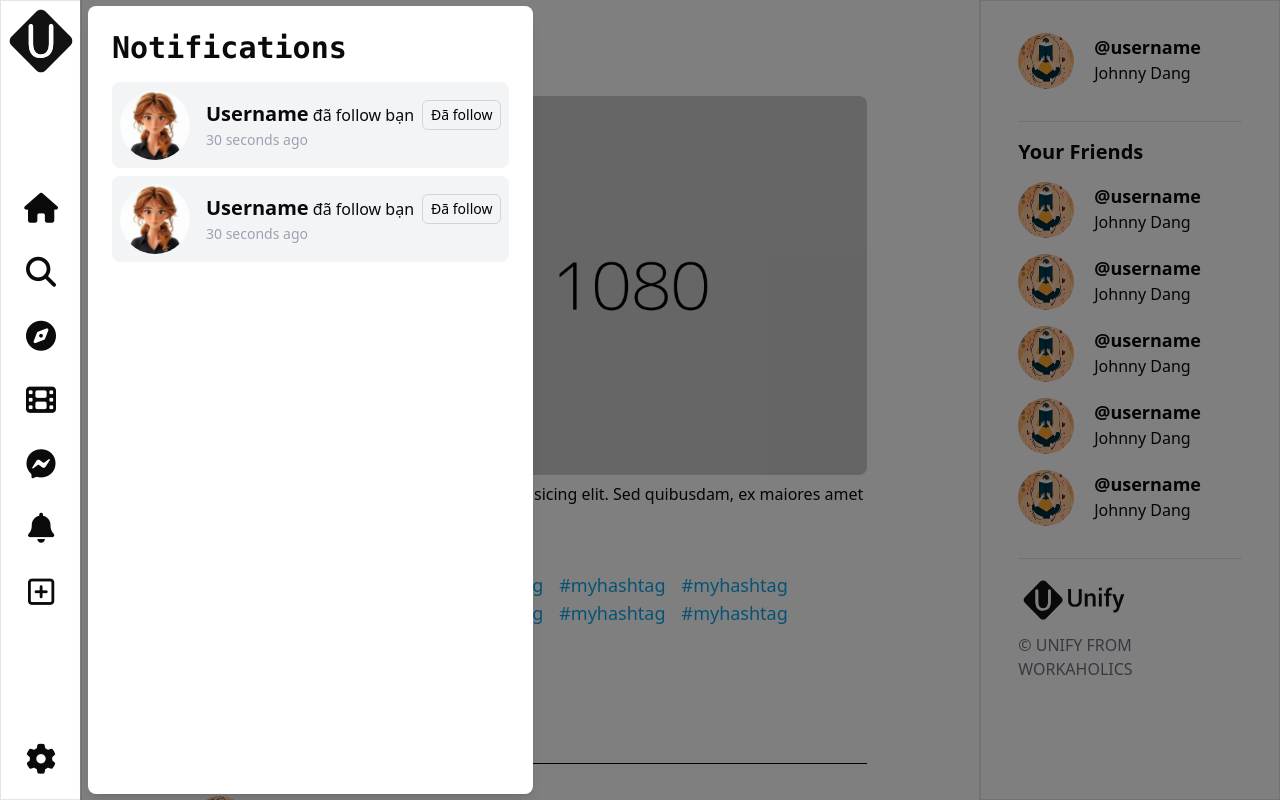
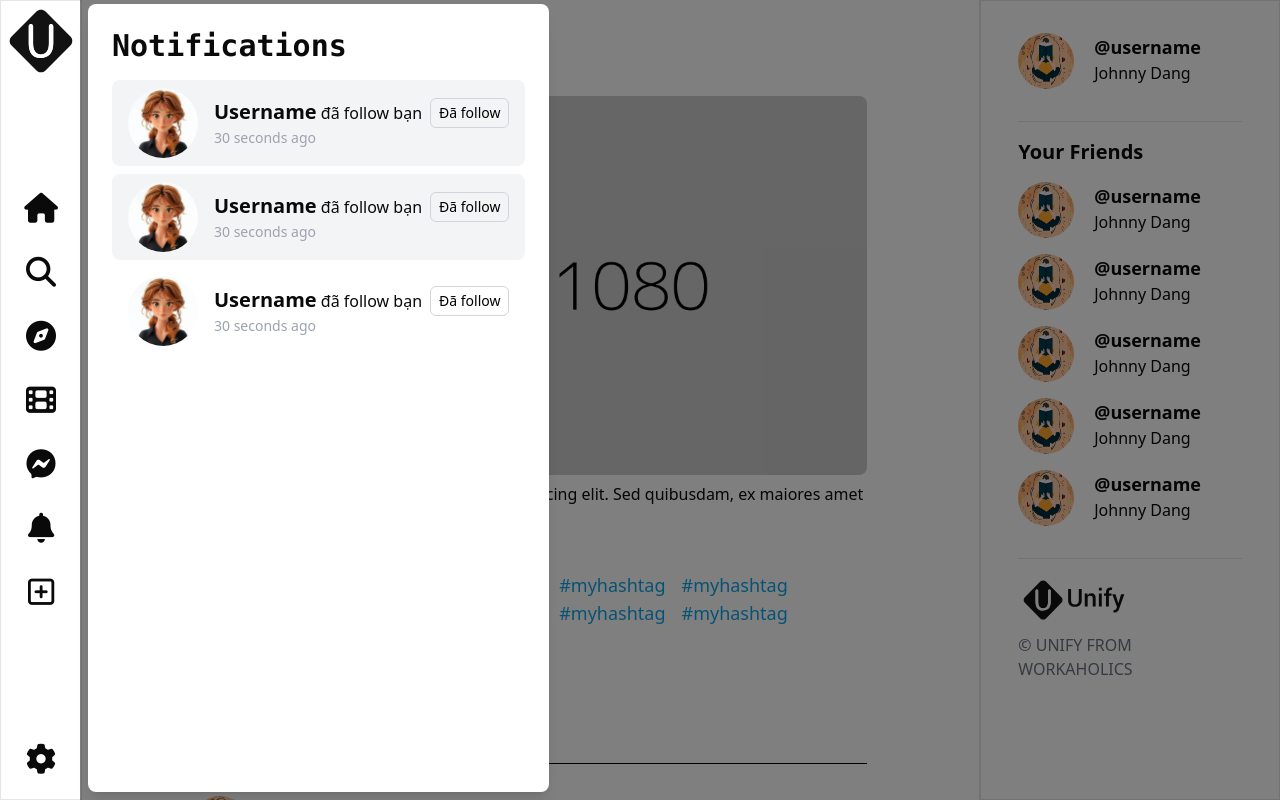
Before and after one commit to v06012005/UNIFY, a Next.js app in the folder frontend/: page / in a window 1280 px wide. Both pictures are taken after a click on the button "Notifications". Built offline with nearby package versions, Linux system fonts and the light colour scheme.

Commit message:
update notifications

```diff
--- a/frontend/components/global/SideBar.jsx
+++ b/frontend/components/global/SideBar.jsx
@@ -1,7 +1,7 @@
 "use client";
 
 import Image from "next/image";
-import React, { useState, useCallback, useEffect, useRef } from "react";
+import React, { useState, useEffect, useRef, useCallback } from "react";
 import Link from "next/link";
 import Avatar from "@/public/images/avt.jpg";
 
@@ -28,44 +28,21 @@ const NotificationButton = ({ iconClass, onClick }) => {
   );
 };
 
-const NotificationModal = ({ isNotificationOpen, onClose }) => {
-  const modalRef = useRef(null);
-
-  const handleClickOutside = (event) => {
-    if (modalRef.current && !modalRef.current.contains(event.target)) {
-      onClose();
-    }
-  };
-
-  useEffect(() => {
-    if (isNotificationOpen) {
-      document.addEventListener("mousedown", handleClickOutside);
-    } else {
-      document.removeEventListener("mousedown", handleClickOutside);
-    }
-    return () => {
-      document.removeEventListener("mousedown", handleClickOutside);
-    };
-  }, [isNotificationOpen]);
-
+const NotificationModal = ({ isNotificationOpen, modalRef }) => {
   if (!isNotificationOpen) return null;
 
   return (
-    <div className="fixed inset-0 bg-black bg-opacity-50 z-50 flex left-20 items-center">
+    <div className="fixed inset-0 left-20 bg-black bg-opacity-50 z-50 flex items-center">
       <div
         ref={modalRef}
-        className="bg-white left-2 rounded-lg shadow-lg w-128 p-6 relative"
+        className="bg-white left-2 rounded-lg shadow-lg w-128 p-6 relative mb-1"
         style={{ height: "calc(100vh - 0.3cm)" }}
       >
         <h1 className="font-extrabold text-3xl font-mono mb-4">
           Notifications
         </h1>
         <div className="grid place-content-start">
-          {[1, 2].map((_, index) => (
-            <div
-              key={index}
-              className="p-2 bg-gray-100 mb-2 rounded-lg items-center"
-            >
+          <div className="p-2 px-4 bg-gray-100 mb-2 rounded-lg items-center">
             <div className="flex items-center gap-4">
               <Image
                 src={Avatar}
@@ -77,20 +54,63 @@ const NotificationModal = ({ isNotificationOpen, onClose }) => {
               <div className="flex flex-col">
                 <div className="flex gap-2">
                   <p>
-                      <strong className="font-black text-xl">Username</strong>{" "}
-                      đã follow bạn
+                    <strong className="font-black text-xl">Username</strong> đã
+                    follow bạn
                   </p>
                   <button className="border border-gray-300 rounded-md px-2 py-1 text-sm bg-transparent text-black">
                     Đã follow
                   </button>
                 </div>
-                  <small className="text-gray-400 text-sm">
-                    30 seconds ago
-                  </small>
+                <small className="text-gray-400 text-sm">30 seconds ago</small>
               </div>
             </div>
           </div>
-          ))}
+          <div className="p-2 px-4 bg-gray-100 mb-2 rounded-lg items-center">
+            <div className="flex items-center gap-4">
+              <Image
+                src={Avatar}
+                width={70}
+                height={70}
+                alt="User"
+                className="rounded-full"
+              />
+              <div className="flex flex-col">
+                <div className="flex gap-2">
+                  <p>
+                    <strong className="font-black text-xl">Username</strong> đã
+                    follow bạn
+                  </p>
+                  <button className="border border-gray-300 rounded-md px-2 py-1 text-sm bg-transparent text-black">
+                    Đã follow
+                  </button>
+                </div>
+                <small className="text-gray-400 text-sm">30 seconds ago</small>
+              </div>
+            </div>
+          </div>
+          <div className="p-2 px-4 mb-2 rounded-lg items-center">
+            <div className="flex items-center gap-4">
+              <Image
+                src={Avatar}
+                width={70}
+                height={70}
+                alt="User"
+                className="rounded-full"
+              />
+              <div className="flex flex-col">
+                <div className="flex gap-2">
+                  <p>
+                    <strong className="font-black text-xl">Username</strong> đã
+                    follow bạn
+                  </p>
+                  <button className="border border-gray-300 rounded-md px-2 py-1 text-sm bg-transparent text-black">
+                    Đã follow
+                  </button>
+                </div>
+                <small className="text-gray-400 text-sm">30 seconds ago</small>
+              </div>
+            </div>
+          </div>
         </div>
       </div>
     </div>
@@ -99,9 +119,29 @@ const NotificationModal = ({ isNotificationOpen, onClose }) => {
 
 const SideBar = () => {
   const [isNotificationOpen, setIsNotificationOpen] = useState(false);
+  const modalRef = useRef(null);
+  const buttonRef = useRef(null);
 
   const toggleNotification = useCallback(() => {
-    setIsNotificationOpen((prevState) => !prevState);
+    setIsNotificationOpen((prev) => !prev);
+  }, []);
+
+  const handleClickOutside = (event) => {
+    if (
+      modalRef.current &&
+      !modalRef.current.contains(event.target) &&
+      buttonRef.current &&
+      !buttonRef.current.contains(event.target)
+    ) {
+      setIsNotificationOpen(false);
+    }
+  };
+
+  useEffect(() => {
+    document.addEventListener("mousedown", handleClickOutside);
+    return () => {
+      document.removeEventListener("mousedown", handleClickOutside);
+    };
   }, []);
 
   return (
@@ -140,10 +180,14 @@ const SideBar = () => {
             ></NavButton>
           </li>
           <li className="h-16">
-            <NotificationButton
+            <button
+              ref={buttonRef}
               onClick={toggleNotification}
-              iconClass={"fa-solid fa-bell"}
-            ></NotificationButton>
+              className="w-full flex h-full items-center text-center transition delay-100 ease-in-out duration-100 hover:bg-[#D9D9D9]"
+              title={"Notifications"}
+            >
+              <i className="fa-solid fa-bell w-full"></i>
+            </button>
           </li>
           <li className="h-16">
             <NavButton
@@ -162,7 +206,7 @@ const SideBar = () => {
 
       <NotificationModal
         isNotificationOpen={isNotificationOpen}
-        onClose={() => setIsNotificationOpen(false)}
+        modalRef={modalRef}
       />
     </div>
   );
```
Lines whose indentation alone changed are shown as unchanged.
